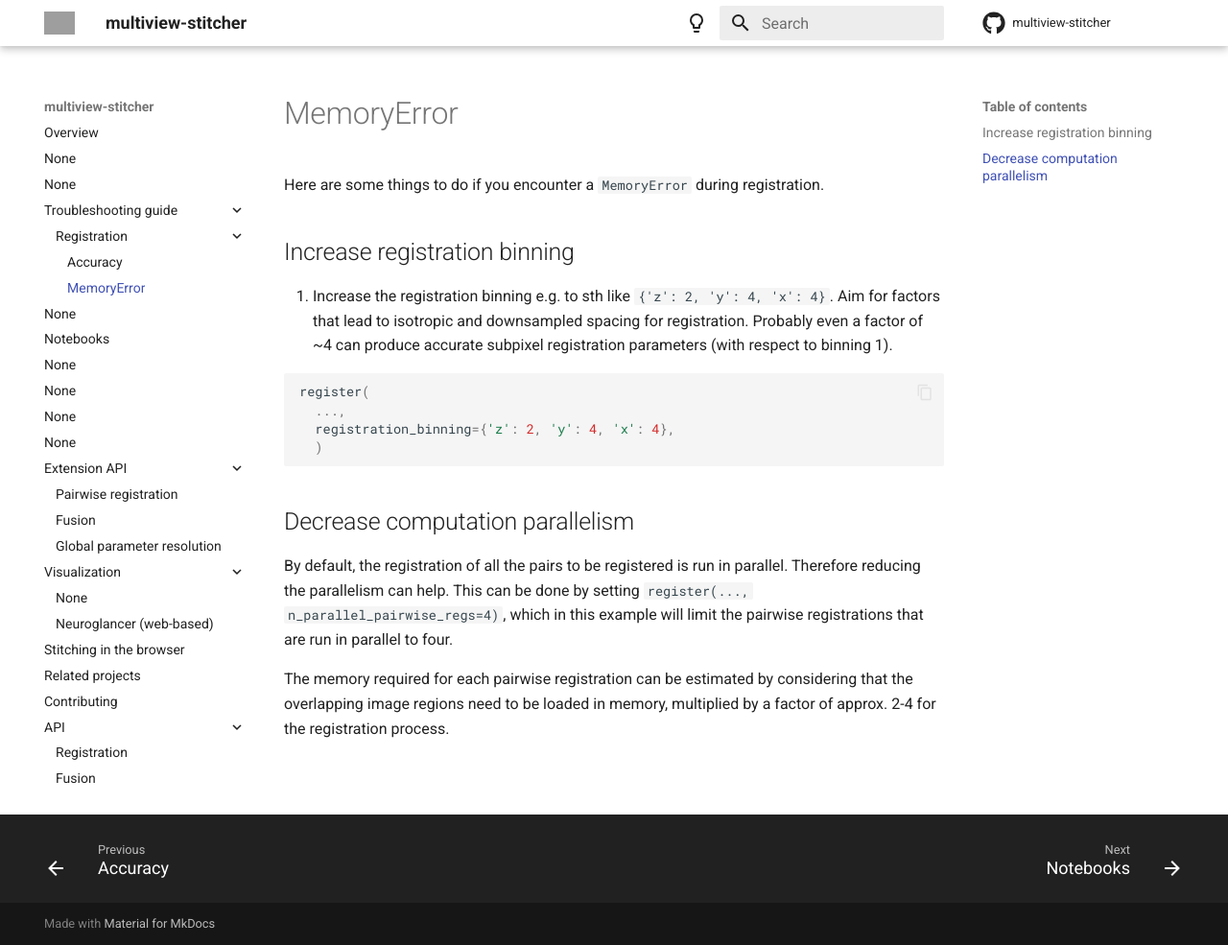
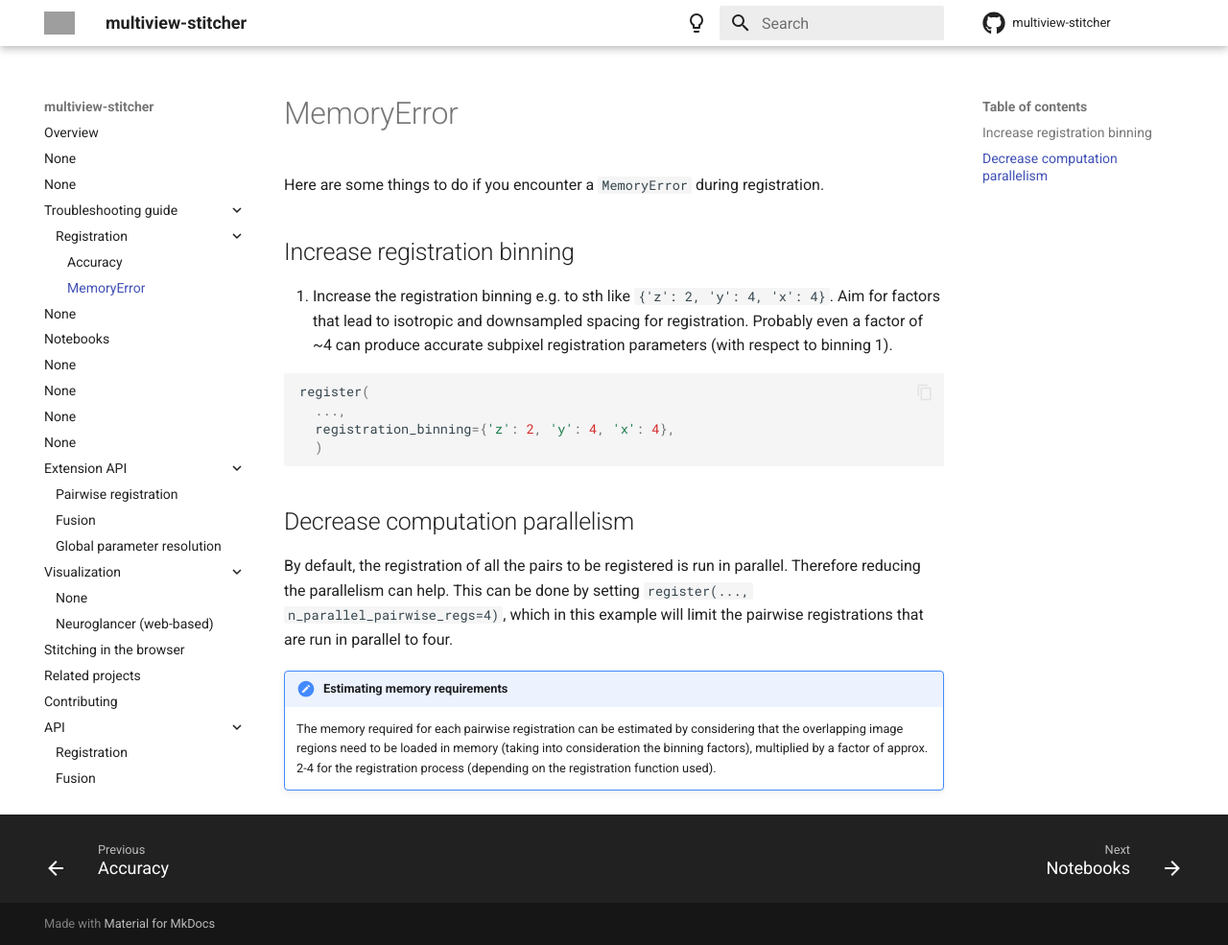
Before and after one commit to multiview-stitcher/multiview-stitcher, an MkDocs documentation site: the page built from docs/troubleshoot_registration_OOM.md, in a window 1280 px wide and 985 px high. Shown: the whole window at 96% size. Built offline with MkDocs 1.6.1 and Material for MkDocs 9.7.7, drawn with Linux system fonts in a browser that asks for light colours; comment, search, counter and statistics services are not loaded; the version menu is left out; grey boxes are pictures that could not be loaded.

Commit message:
Improve docs

```diff
--- a/docs/troubleshoot_registration_OOM.md
+++ b/docs/troubleshoot_registration_OOM.md
@@ -17,4 +17,5 @@ register(
 
 By default, the registration of all the pairs to be registered is run in parallel. Therefore reducing the parallelism can help. This can be done by setting `register(..., n_parallel_pairwise_regs=4)`, which in this example will limit the pairwise registrations that are run in parallel to four.
 
-The memory required for each pairwise registration can be estimated by considering that the overlapping image regions need to be loaded in memory, multiplied by a factor of approx. 2-4 for the registration process.
+!!! note "Estimating memory requirements"
+    The memory required for each pairwise registration can be estimated by considering that the overlapping image regions need to be loaded in memory (taking into consideration the binning factors), multiplied by a factor of approx. 2-4 for the registration process (depending on the registration function used).
```
